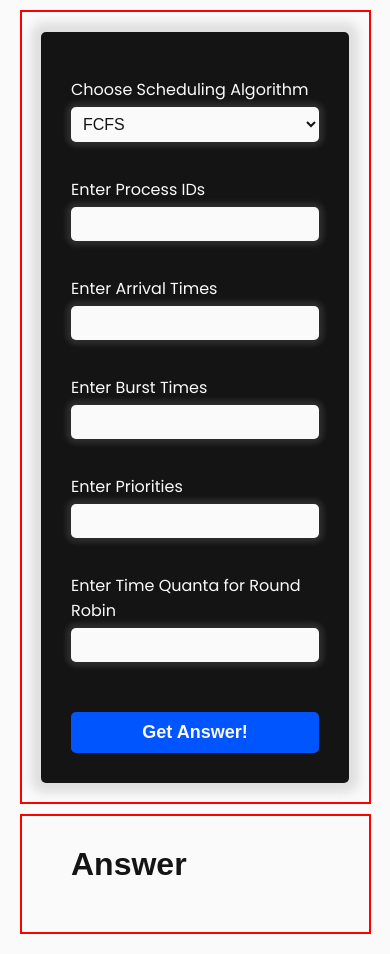
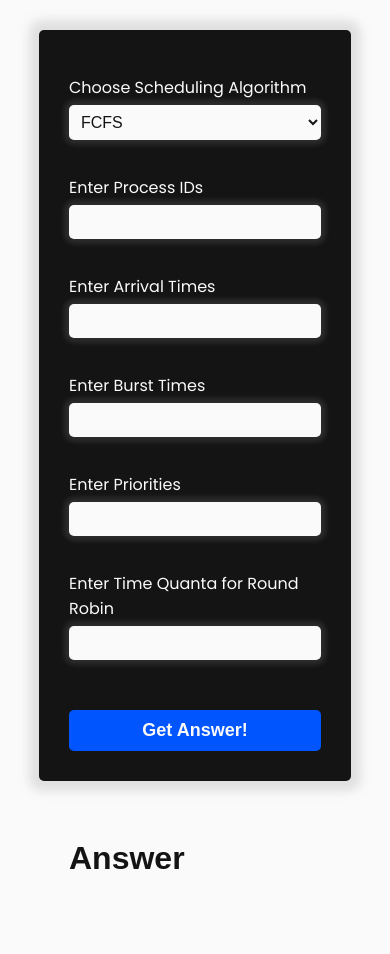
Before and after one commit to The-UrvishPatel/OS-CPU_Scheduling_Algorithms, a website: page public/index.html in a window 390 px wide. Shown: the part 67-1021 px from the top of the page. Drawn offline with nearby package versions, Linux system fonts and the light colour scheme; a web font is replaced by a local one.

Commit message:
Responsive Done!

```diff
--- a/public/style.css
+++ b/public/style.css
@@ -289,7 +289,7 @@ table,th,td
         width: 90%;
         padding: 5%;
         color: rgb(250,250,250);
-        border: 2px solid red;
+        /* border: 2px solid red; */
     }
 
     .answer-container
@@ -299,7 +299,7 @@ table,th,td
         flex-direction: column;
         width: 90%;
         padding: 5%;
-        border: 2px solid red;
+        /* border: 2px solid red; */
         margin-bottom: 20px;
     }
 
```
